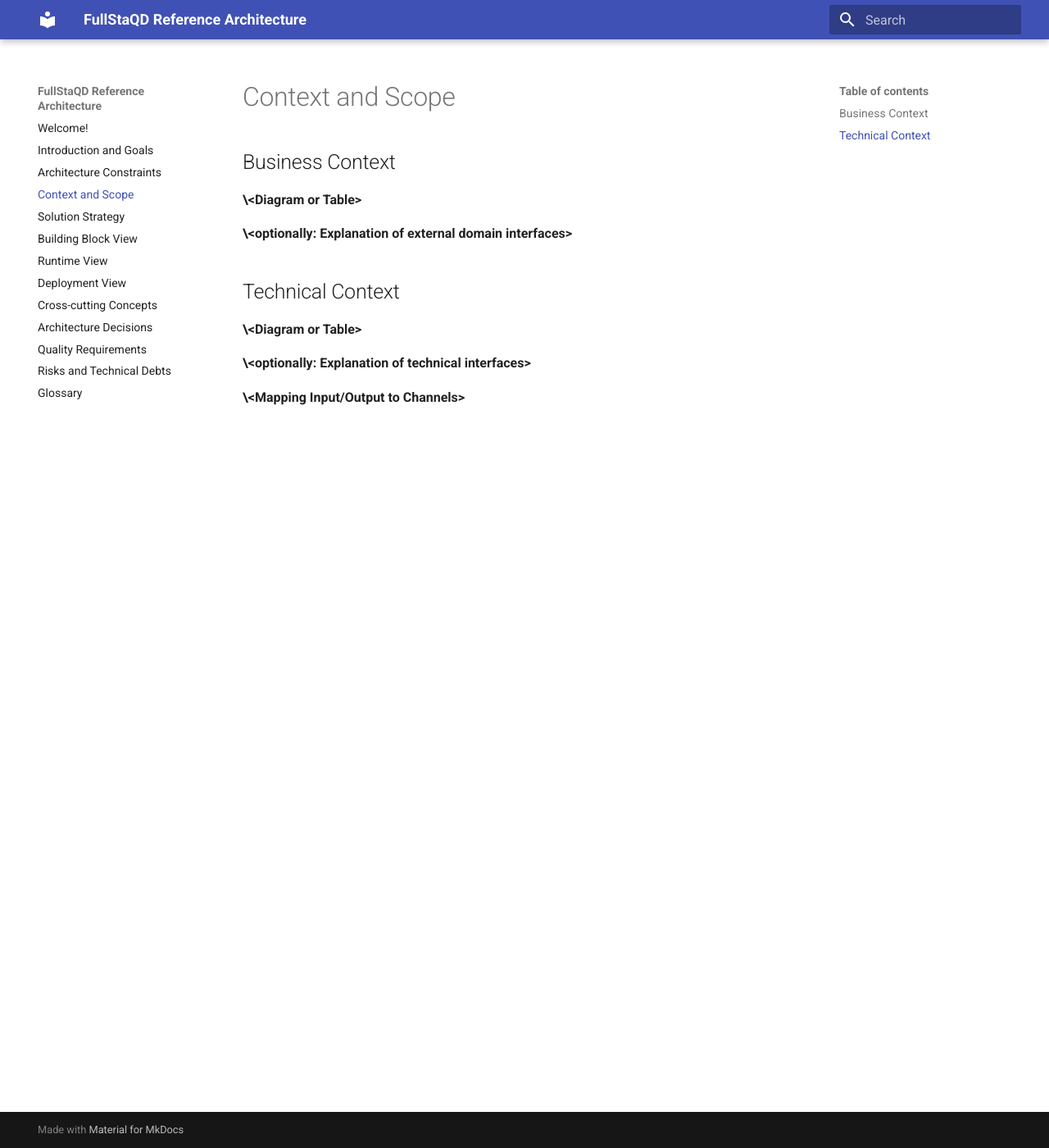
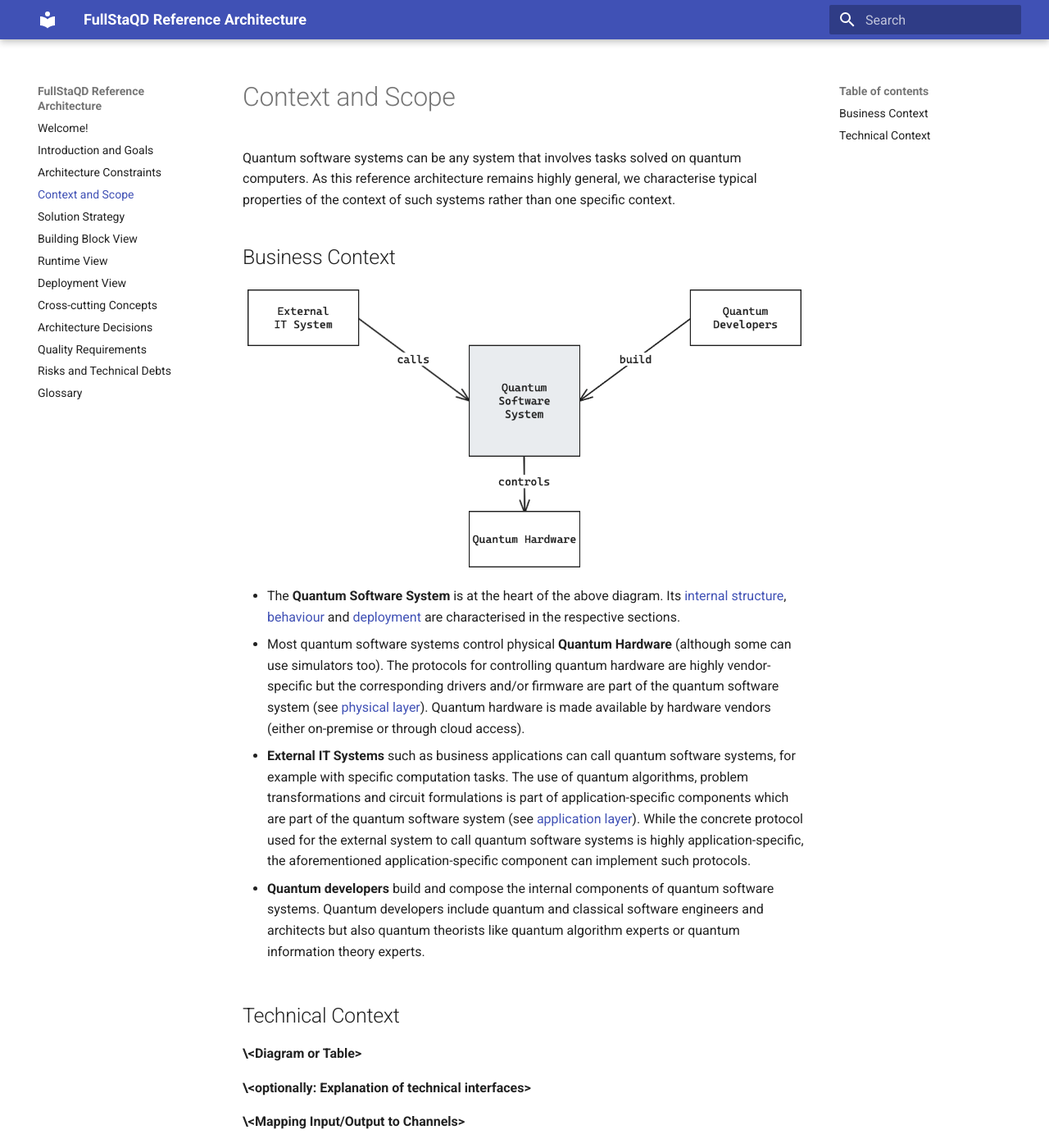
Before and after one commit to FullStaQD/architecture, an MkDocs documentation site: the page built from docs/03_context_and_scope.md, in a window 1280 px wide and 1400 px high. Shown: the whole window at 82% size. Built offline with MkDocs 1.6.1 and Material for MkDocs 9.7.7, drawn with Linux system fonts in a browser that asks for light colours.

Commit message:
docs(context): draft business context section

```diff
--- a/docs/03_context_and_scope.md
+++ b/docs/03_context_and_scope.md
@@ -1,10 +1,46 @@
 # Context and Scope {#section-context-and-scope}
+
+Quantum software systems can be any system that involves tasks solved on quantum
+computers.
+As this reference architecture remains highly general, we characterise typical
+properties of the context of such systems rather than one specific context.
 
 ## Business Context {#_business_context}
 
-**\<Diagram or Table\>**
+<figure markdown="span">
+  ![](./images/Business-Context.excalidraw.png)
+</figure>
 
-**\<optionally: Explanation of external domain interfaces\>**
+* The **Quantum Software System** is at the heart of the above diagram.
+  Its [internal structure](./05_building_block_view.md),
+  [behaviour](./06_runtime_view.md) and [deployment](./07_deployment_view.md)
+  are characterised in the respective sections.
+* Most quantum software systems control physical **Quantum Hardware** (although
+  some can use simulators too).
+  The protocols for controlling quantum hardware are highly vendor-specific but
+  the corresponding drivers and/or firmware are part of the quantum software
+  system (see [physical layer](./05_building_block_view.md#physical-layer)).
+  Quantum hardware is made available by hardware vendors (either on-premise or
+  through cloud access).
+* **External IT Systems** such as business applications can call quantum
+  software systems, for example with specific computation tasks.
+  The use of quantum algorithms, problem transformations and circuit
+  formulations is part of application-specific components which are part of the
+  quantum software system
+  (see [application layer](./05_building_block_view.md)).
+  While the concrete protocol used for the external system to call quantum
+  software systems is highly application-specific, the aforementioned
+  application-specific component can implement such protocols.
+  <!--
+    TODO: link workflow tooling at a means to alleviate this issue.
+    TODO: consider making HPC systems an explicit external system in the
+          diagram.
+  -->
+* **Quantum developers** build and compose the internal components of quantum
+  software systems.
+  Quantum developers include quantum and classical software engineers and
+  architects but also quantum theorists like quantum algorithm experts or
+  quantum information theory experts.
 
 ## Technical Context {#_technical_context}
 
```
Also changed, not shown: docs/images/Business-Context.excalidraw.png (added).
